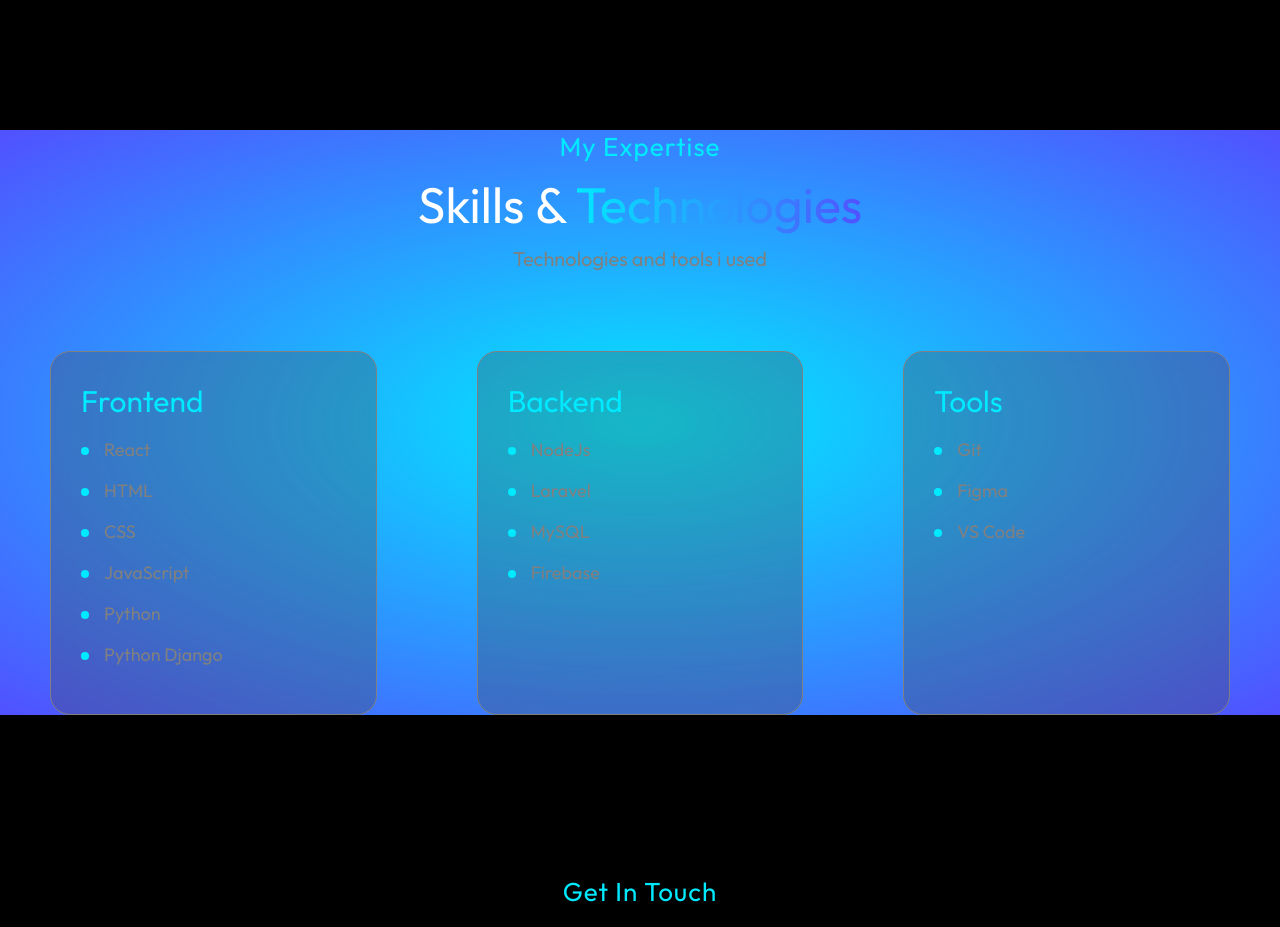
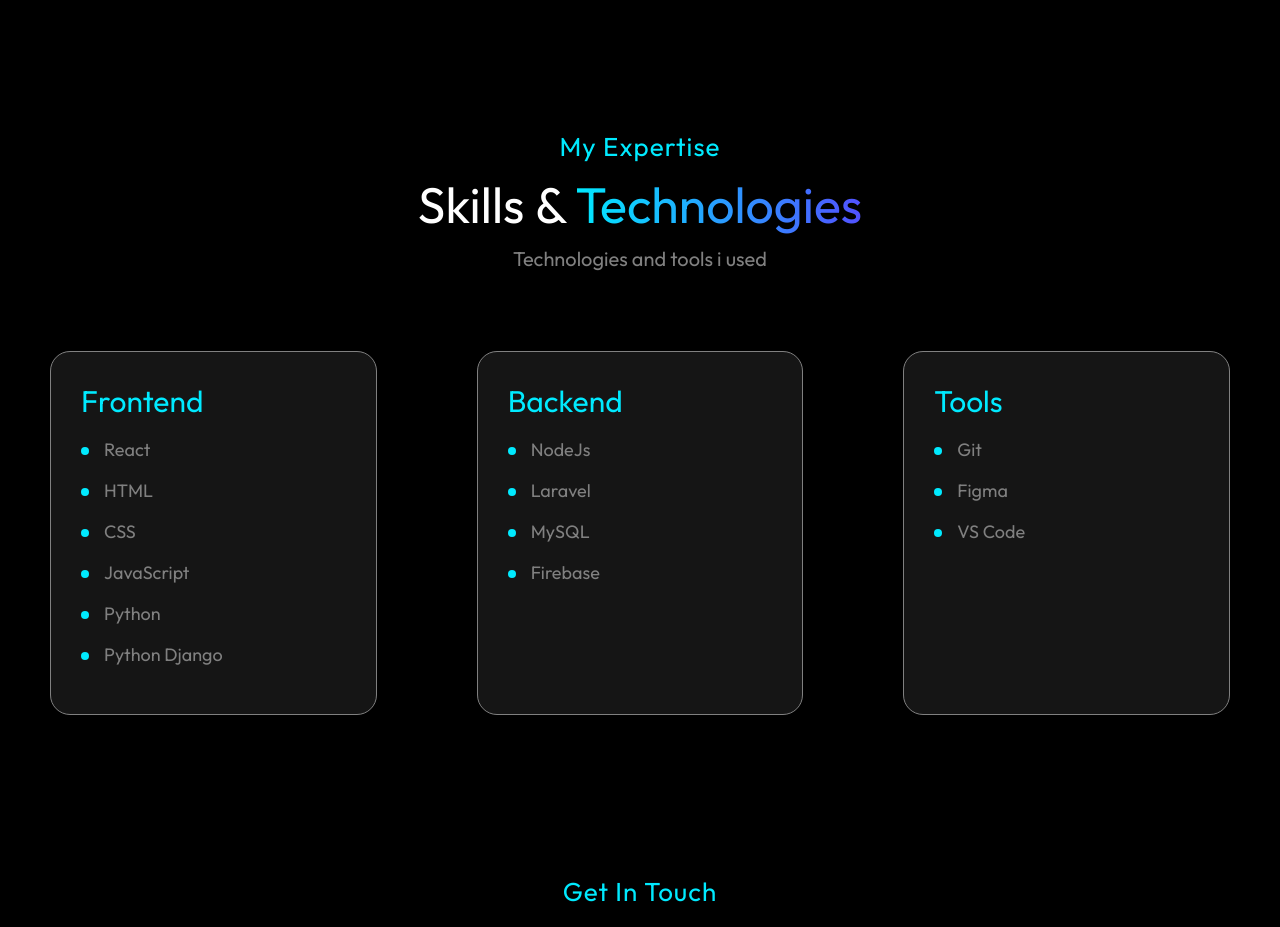
Before and after one commit to Ashwi17/portfolio, a React (Vite) app: page /#/ in a window 1280 px wide. Shown: the part 2320-3247 px from the top of the page. Built offline with nearby package versions, Linux system fonts and the light colour scheme.

Commit message:
internship cards update

```diff
--- a/src/assets/css/style.css
+++ b/src/assets/css/style.css
@@ -810,7 +810,7 @@
   padding: 20px;
 }
 
-#skills {
+#soft-skills {
   background: radial-gradient(#00eaff, #5151ff);
 }
 
--- a/src/pages/about.jsx
+++ b/src/pages/about.jsx
@@ -92,7 +92,7 @@
 
                 <div className="i-cards">
           <div className="i-card-inner">
-            <div className="i-card-front" id="skills">
+            <div className="i-card-front" id="soft-skills">
               <h1>Skills</h1>
             </div>
 
```
